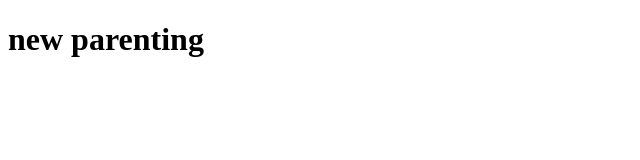
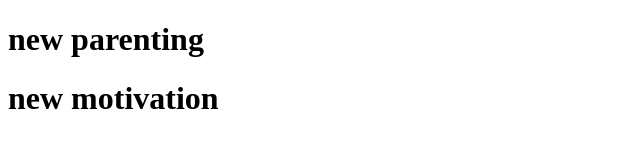
Before and after one commit to Arijit-Cosmic-Learner/New1, a plain HTML site: page index.html in a window 1280 px wide. Shown: the whole page, without its empty margins (0-640 px from the left). Drawn offline with Linux system fonts and the light colour scheme.

Commit message:
adding from Branch F1

```diff
--- a/index.html
+++ b/index.html
@@ -7,5 +7,6 @@
 </head>
 <body>
     <h1>new parenting</h1>
+    <h1>new motivation</h1>
 </body>
 </html>
```
